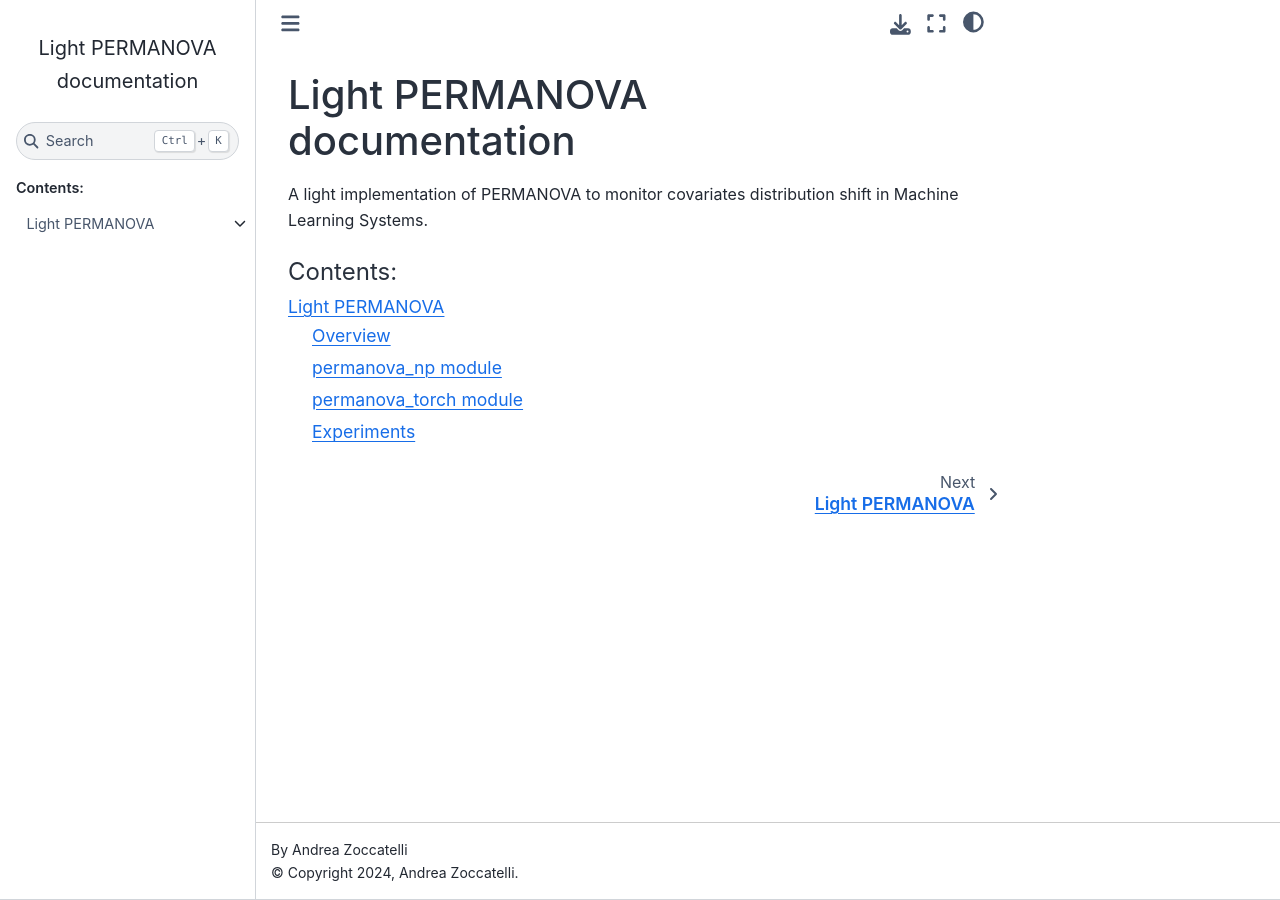
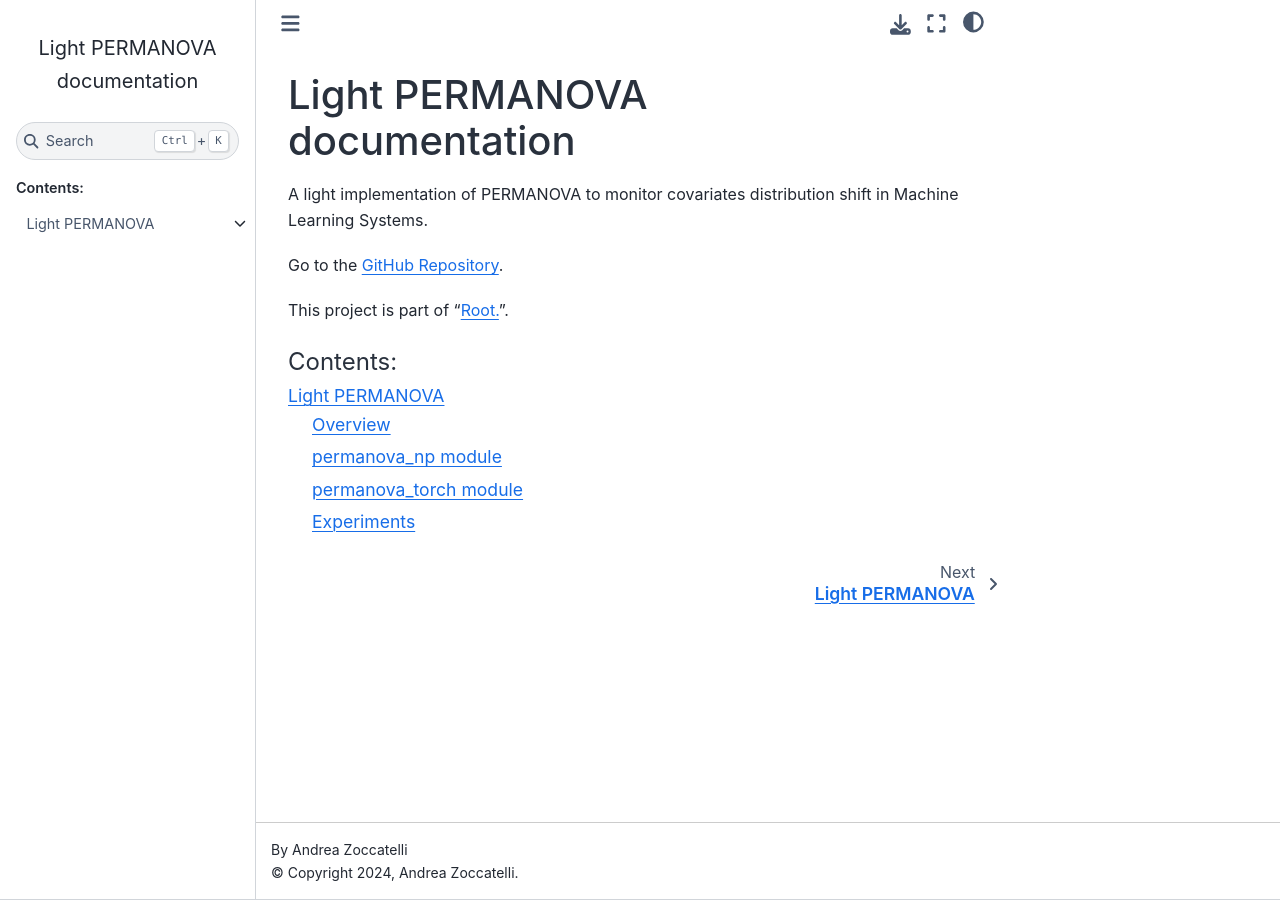
Before and after one commit to AndreaZoccatelli/light_permanova, a Sphinx documentation site: the page built from permanova/docs/index.rst, in a window 1280 px wide. Built offline with Sphinx 7.4.7 and the Sphinx Book theme 1.1.4, drawn with Linux system fonts in a browser that asks for light colours.

```diff
--- a/permanova/docs/index.rst
+++ b/permanova/docs/index.rst
@@ -8,6 +8,10 @@ Light PERMANOVA documentation
 
 A light implementation of PERMANOVA to monitor covariates distribution shift in Machine Learning Systems.
 
+Go to the `GitHub Repository <https://github.com/AndreaZoccatelli/light_permanova>`_.
+
+This project is part of "`Root. <https://andrea-zoccatelli.gitbook.io/me/v/root.>`_".
+
 
 .. toctree::
    :maxdepth: 2
```
Also changed, not shown: permanova/docs/experiments_docs/fashion_mnist_test.ipynb, 15 other files.
